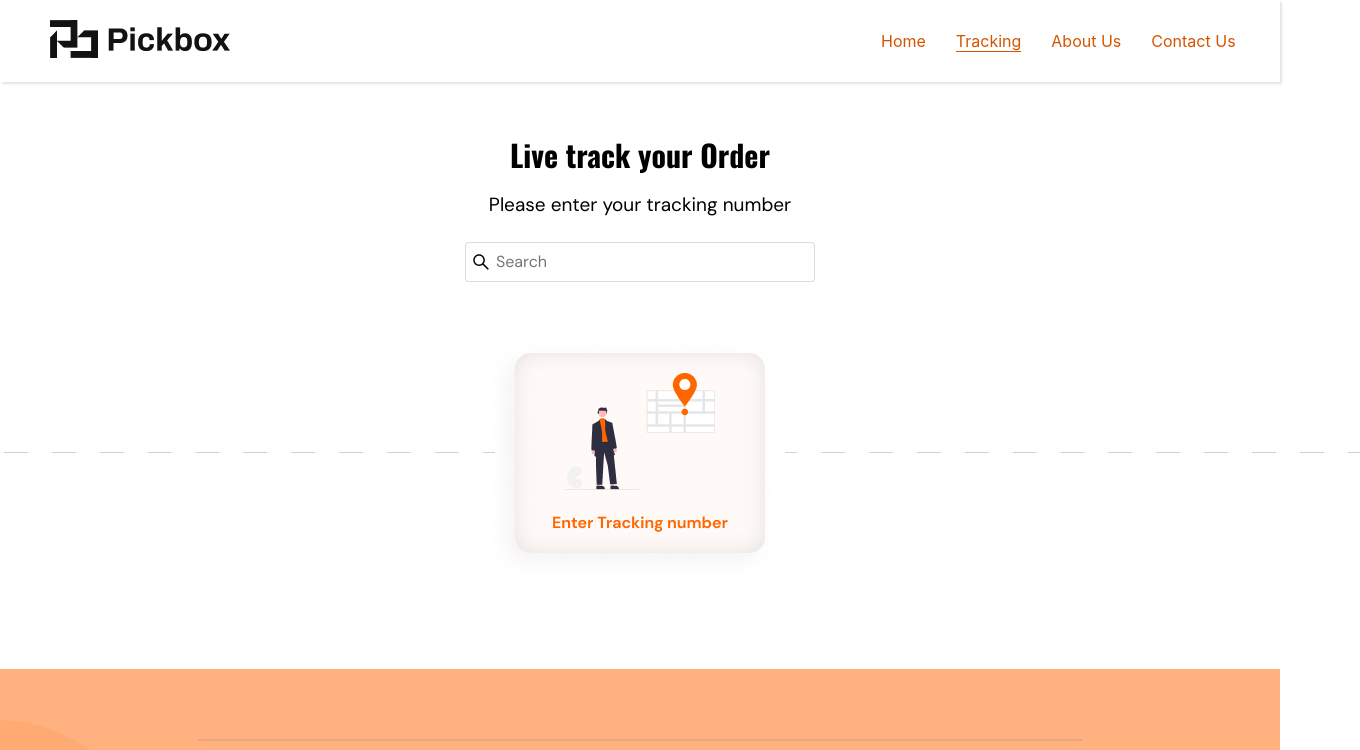
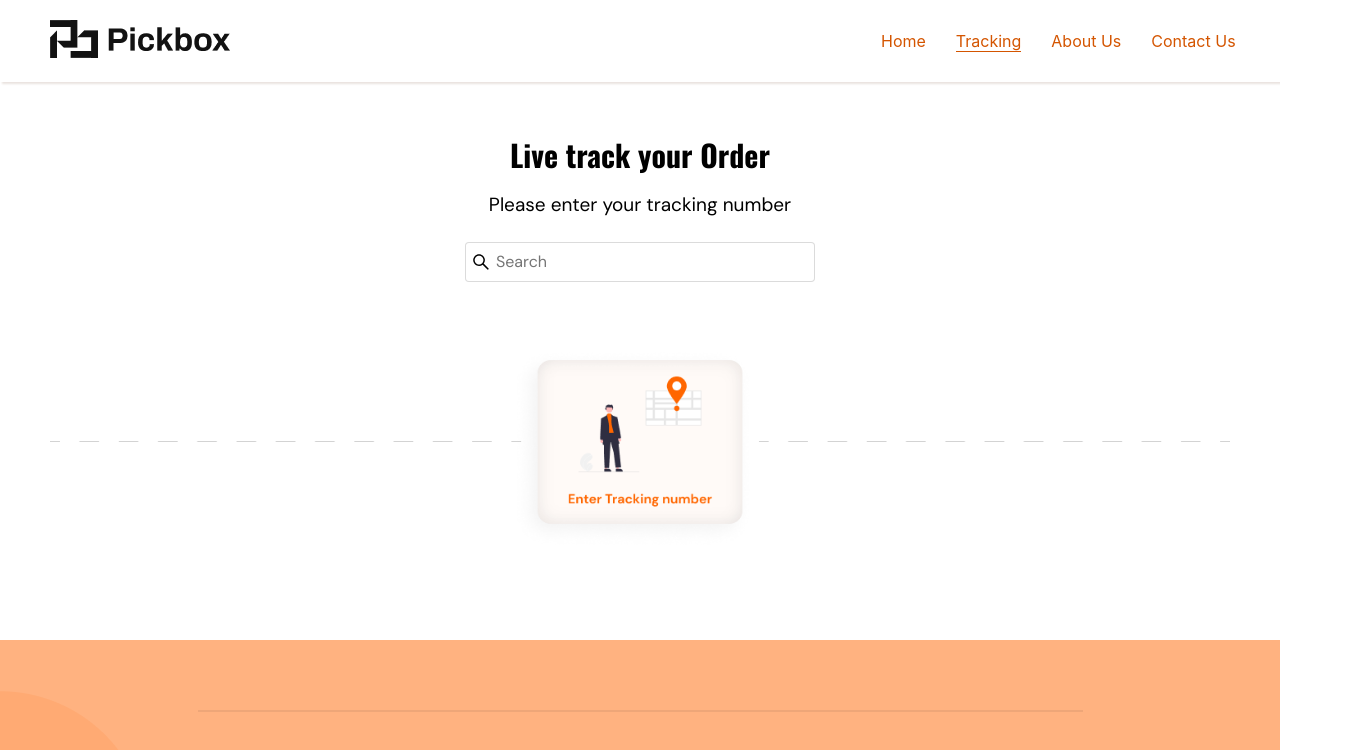
Before and after one commit to Pickbox-Project/Pickbox-frontend, a React (Create React App) app: page /tracking in a window 1280 px wide. Shown: the top 750 px of the page, 1360 px wide, since content can reach past the window. Built offline with nearby package versions, Linux system fonts and the light colour scheme.

Commit message:
Finalized the CSS of the Tracking Component

```diff
--- a/src/Components/Tracking/Tracking.css
+++ b/src/Components/Tracking/Tracking.css
@@ -49,6 +49,8 @@
     font-size: 16px;
 }
 
-.tracking-result {
-    margin: 30px 0px 30px 0px;
+.tracking-result>img {
+    display: block;
+    margin: 40px auto 40px auto;
+    width: 100%;
 }
```
